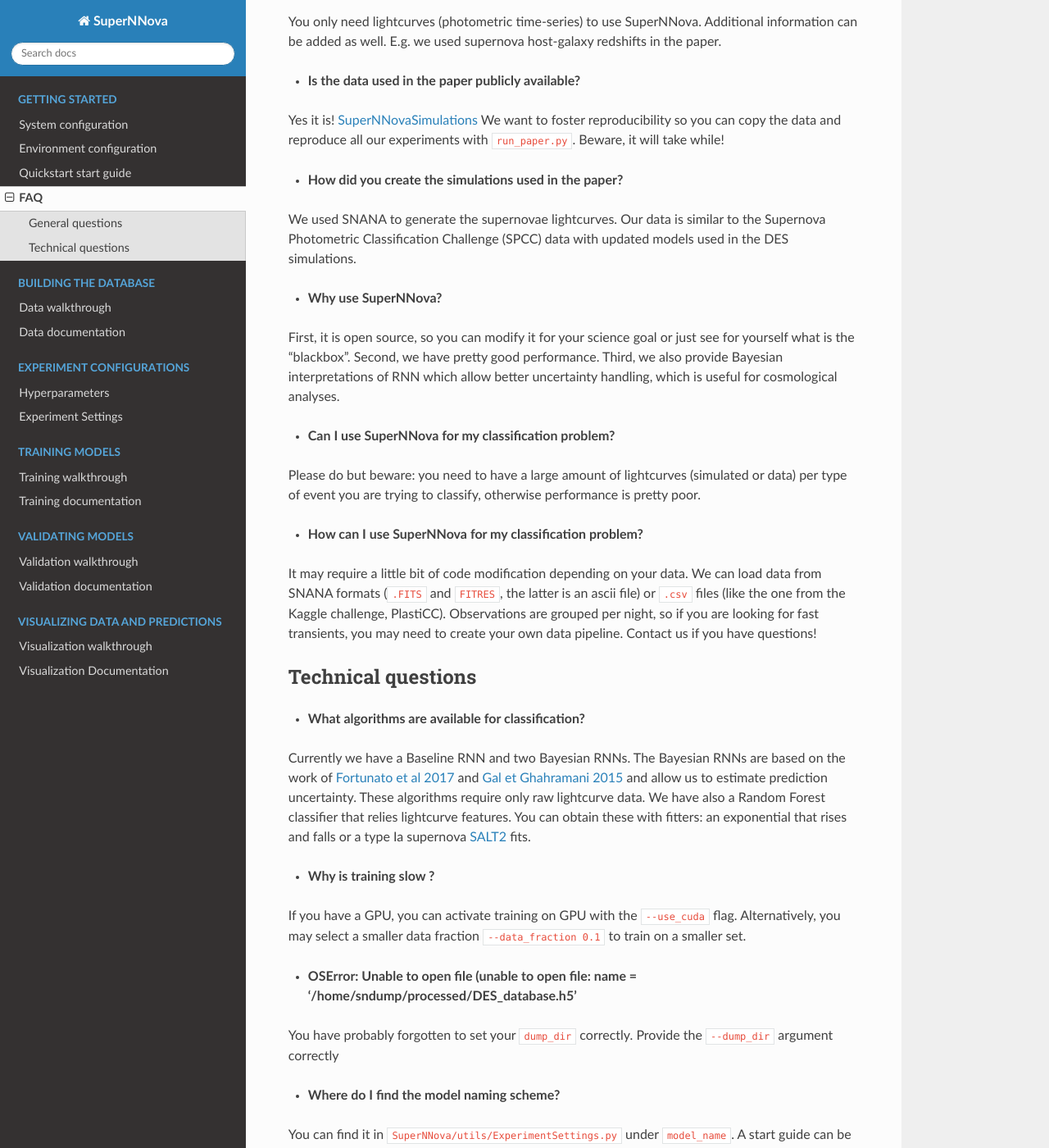
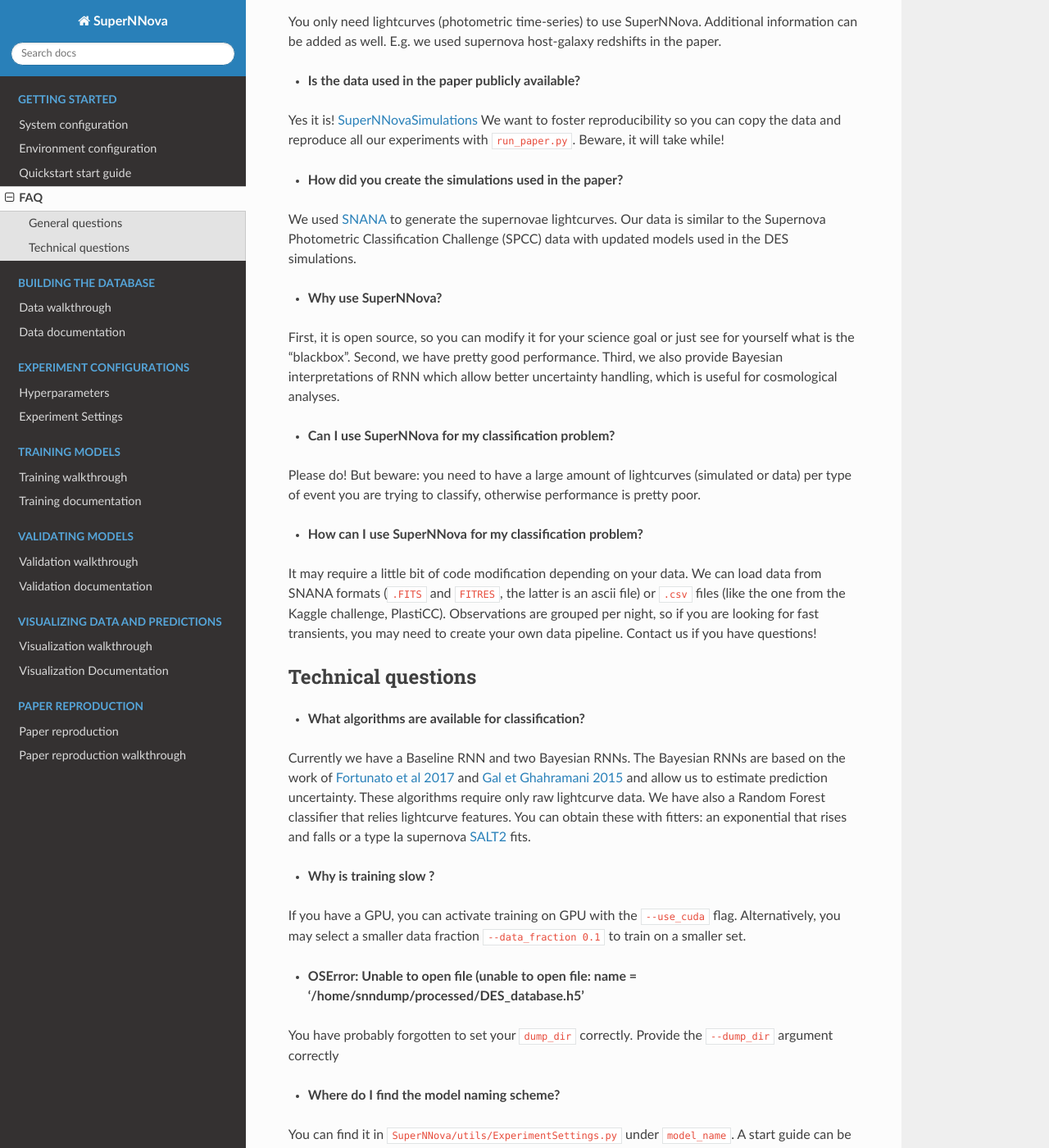
Before and after one commit to supernnova/SuperNNova, a Sphinx documentation site: the page built from docs/installation/FAQ.rst, in a window 1280 px wide and 1400 px high, scrolled down 489 px. Shown: the whole window at 82% size. Built offline with Sphinx 7.4.7 and the Read the Docs theme 2.0.0, drawn with Linux system fonts in a browser that asks for light colours; some of the changed text lies outside the part shown.

Commit message:
Adding documentation for paper reproduction, improving comments in code for this

```diff
--- a/docs/data/index.rst
+++ b/docs/data/index.rst
@@ -7,10 +7,10 @@
 
 .. code::
 
-    ├── sndump        (to save the data)
+    ├── snndump        (to save the data)
     │   ├── raw
     │
-    ├── supernnova
+    ├── SuperNNova
     │   ├── supernnova
     │   ├── docker
     │   ├── docs
@@ -20,7 +20,7 @@
 **To build the database:**
 
 - Ensure you have raw data saved to ``{dump_dir}/raw``
-- The default settings assume the raw data is saved to ``sndump/raw``
+- The default settings assume the raw data is saved to ``snndump/raw``
 - You can save the data in any folder, but you then have to specify the ``dump_dir`` with the ``--dump_dir XXX`` command.
 
 
--- a/docs/installation/FAQ.rst
+++ b/docs/installation/FAQ.rst
@@ -24,7 +24,7 @@
 
 - **How did you create the simulations used in the paper?**
 
-We used SNANA to generate the supernovae lightcurves. Our data is similar to the Supernova Photometric Classification Challenge (SPCC) data with updated models used in the DES simulations.
+We used `SNANA`_ to generate the supernovae lightcurves. Our data is similar to the Supernova Photometric Classification Challenge (SPCC) data with updated models used in the DES simulations.
 
 - **Why use SuperNNova?**
 
@@ -32,7 +32,7 @@
 
 - **Can I use SuperNNova for my classification problem?**
 
-Please do but beware: you need to have a large amount of lightcurves (simulated or data) per type of event you are trying to classify, otherwise performance is pretty poor.
+Please do! But beware: you need to have a large amount of lightcurves (simulated or data) per type of event you are trying to classify, otherwise performance is pretty poor.
 
 - **How can I use SuperNNova for my classification problem?**
 
@@ -52,7 +52,7 @@
 Alternatively, you may select a smaller data fraction ``--data_fraction 0.1`` to train on a smaller set.
 
 
-- **OSError: Unable to open file (unable to open file: name = '/home/sndump/processed/DES_database.h5'**
+- **OSError: Unable to open file (unable to open file: name = '/home/snndump/processed/DES_database.h5'**
 
 You have probably forgotten to set your ``dump_dir`` correctly. Provide the ``--dump_dir`` argument correctly
 
@@ -62,16 +62,15 @@
 
 - **How do I change the directory where the data can be found?**
 
-You can give add to your terminal command ``--dump_dir foldername``. This folder should have the same structure as our data repositroeis (see :ref:`Data`).
+You can give add to your terminal command ``--dump_dir foldername``. This folder should have the same structure as our data repositories (see :ref:`Data`).
 
 - **If I trained several models, is there a way to see a summary of the statistics?**
 
-Yes, you need to call ``python run.py --performance``. It will be created in ``{dump_dir}/stats`` as ``summary_stats.csv``. It will compute various metrics which can be averaged over multiple random seeds.
-
-
+Yes, you need to call ``python run.py --performance``. It will be created in ``{dump_dir}/stats`` as ``summary_stats.csv``. It will compute various metrics which can be averaged over multiple random seeds. By default, this command will also generate all statistics (latex tables as well printout stats) and plots featured in our SuperNNova paper. To deactivate this, just comment in ``run.py`` the two lines below ``# Stats and plots in paper``.
 
 .. _ArXiv: https:/arxiv.org
-.. _SuperNNovaSimulations: http://mso.anu.edu.au/~anais/SuperNNova.html
+.. _SuperNNovaSimulations: http://www.mso.anu.edu.au/~anais/supernnova_data/
 .. _Fortunato et al 2017: https://arxiv.org/abs/1704.02798
 .. _Gal et Ghahramani 2015: https://arxiv.org/abs/1506.02142
 .. _SALT2: https://arxiv.org/pdf/astro-ph/0701828.pdf
+.. _SNANA: https://arxiv.org/abs/0908.4280
```
Also changed, not shown: docs/index.rst (+8 -0 lines), docs/paper/index.rst (added, +22 -0 lines), docs/paper/paper.rst (added, +31 -0 lines), docs/visualization/visualize.rst (+0 -10 lines), 4 other files.
